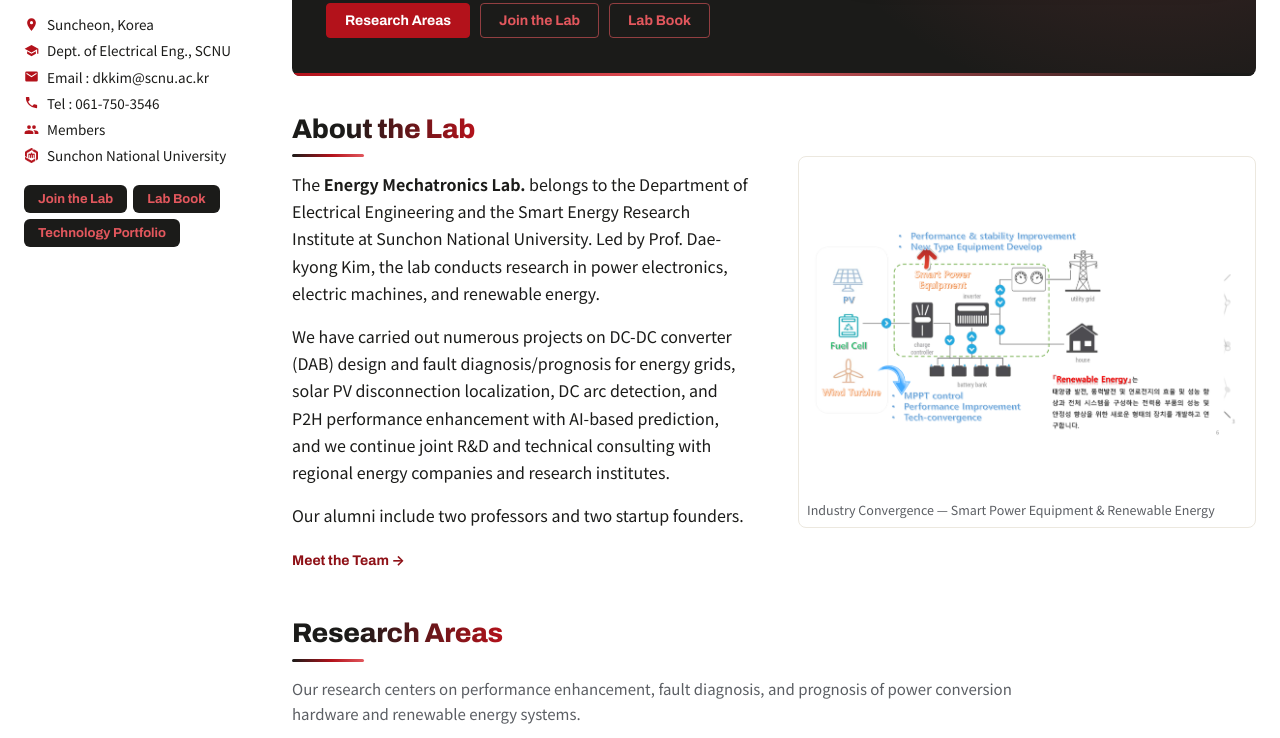
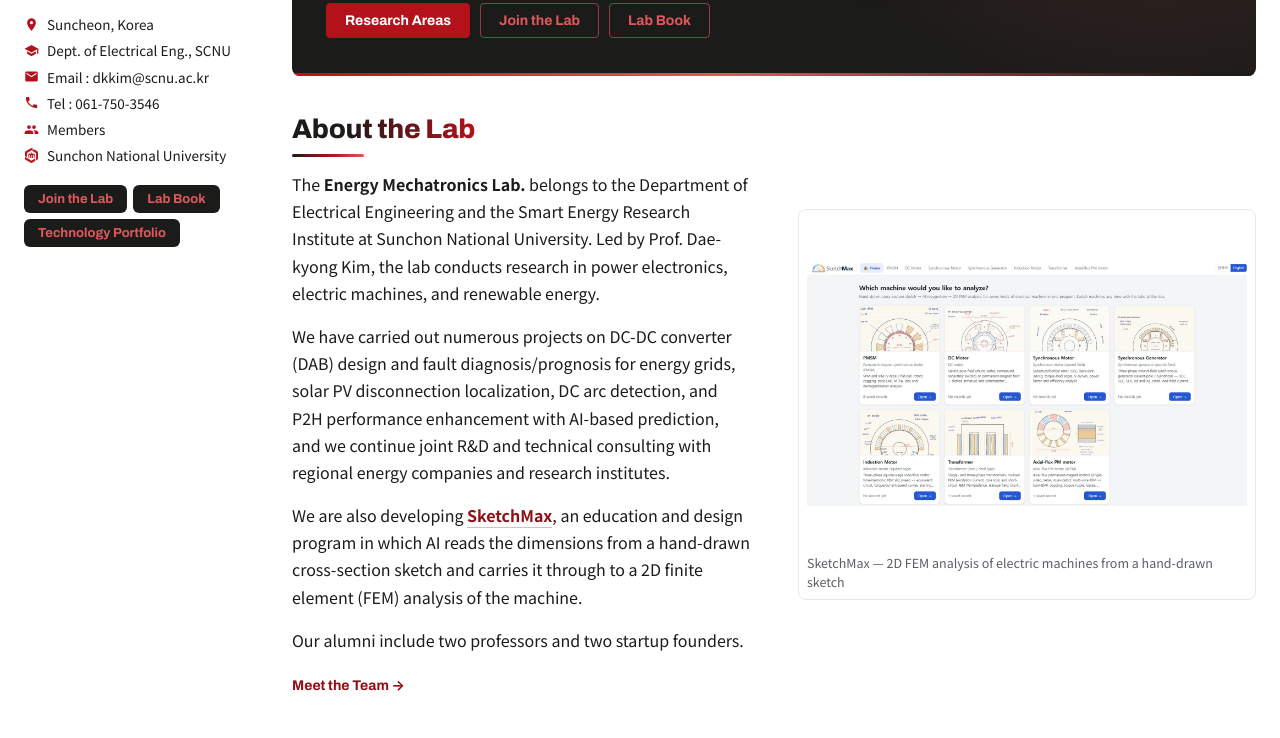
Before and after one commit to energy-mecha/e-mecha, a plain HTML site: page index.html in a window 1280 px wide. Shown: the part 457-1195 px from the top of the page. Drawn offline with Linux system fonts and the light colour scheme.

Commit message:
v1.36: introduce SketchMax in About the Lab with its home screen figure
Co-Authored-By: Claude Opus 5.5 <noreply@anthropic.com>

```diff
--- a/index.html
+++ b/index.html
@@ -40,16 +40,19 @@
           <div lang="ko">
             <p><b>에너지메카트로닉스연구실</b>은 국립순천대학교 전기공학과 및 스마트에너지연구소 소속으로, 김대경 교수의 지도 아래 전력전자 · 전기기기 · 신재생에너지 분야를 연구합니다.</p>
             <p>Energy Grid용 DC-DC 컨버터(DAB) 설계 및 고장진단/예측, Solar PV 단선 위치 검출, DC 아크 검출, P2H 성능 향상과 AI 예측 기술 관련 프로젝트를 다수 수행해 왔으며, 지역 에너지 기업 및 연구원과 공동 연구개발과 기술지도를 이어가고 있습니다.</p>
+            <p>또한 손그림 단면 스케치에서 AI가 치수를 읽어 전기기기 2D 유한요소(FEM) 해석까지 이어 주는 교육 · 설계용 프로그램 <a href="sketchmax.html"><b>SketchMax</b></a>를 개발하고 있습니다.</p>
             <p>연구실 출신 교수 2인, 창업 2인을 배출했습니다.</p>
           </div>
           <div lang="en">
             <p>The <b>Energy Mechatronics Lab.</b> belongs to the Department of Electrical Engineering and the Smart Energy Research Institute at Sunchon National University. Led by Prof. Dae-kyong Kim, the lab conducts research in power electronics, electric machines, and renewable energy.</p>
             <p>We have carried out numerous projects on DC-DC converter (DAB) design and fault diagnosis/prognosis for energy grids, solar PV disconnection localization, DC arc detection, and P2H performance enhancement with AI-based prediction, and we continue joint R&amp;D and technical consulting with regional energy companies and research institutes.</p>
+            <p>We are also developing <a href="sketchmax.html"><b>SketchMax</b></a>, an education and design program in which AI reads the dimensions from a hand-drawn cross-section sketch and carries it through to a 2D finite element (FEM) analysis of the machine.</p>
             <p>Our alumni include two professors and two startup founders.</p>
           </div>
           <a class="more-link" href="members.html">Meet the Team</a>
         </div>
-        <figure class="fig"><img src="assets/img/overview-pe.png" alt="Lab research overview — convergence of renewable energy and power electronics"><figcaption>Industry Convergence — Smart Power Equipment &amp; Renewable Energy</figcaption></figure>
+        <figure class="fig" lang="ko"><a href="sketchmax.html"><img src="assets/img/sketchmax/hub.jpg" alt="SketchMax 홈 화면"></a><figcaption>SketchMax — 손그림 스케치 기반 전기기기 2D FEM 해석 프로그램</figcaption></figure>
+        <figure class="fig" lang="en"><a href="sketchmax.html"><img src="assets/img/sketchmax/hub-en.jpg" alt="SketchMax home screen"></a><figcaption>SketchMax — 2D FEM analysis of electric machines from a hand-drawn sketch</figcaption></figure>
       </div>
     </div>
   </section>
```
Also changed, not shown: 1 other file.
